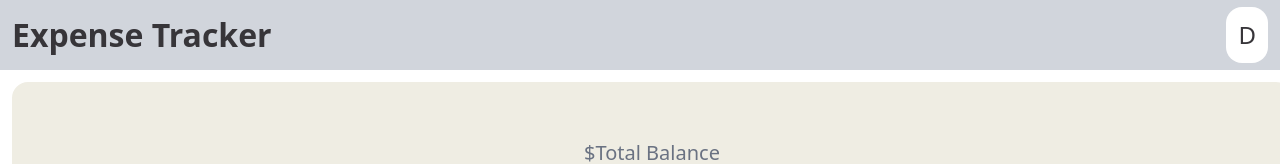
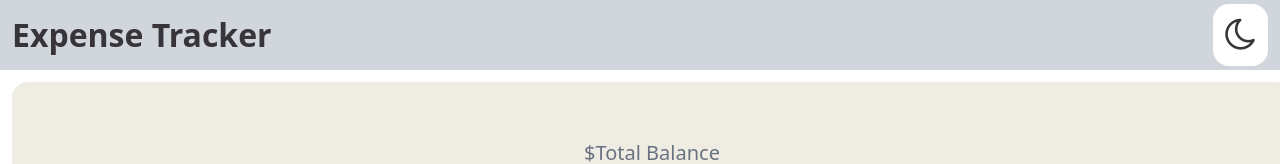
Before and after one commit to codewithfitse/ExpenseTracker, a React (Vite) app in the folder Frontend/: page /Home in a window 1280 px wide. Shown: the top 164 px of the page. Built offline with nearby package versions, Linux system fonts and the light colour scheme.

Commit message:
WORKING ON CALUCULATE INPUT

```diff
--- a/Frontend/index.html
+++ b/Frontend/index.html
@@ -4,7 +4,7 @@
     <meta charset="UTF-8" />
     <link rel="icon" type="image/svg+xml" href="/vite.svg" />
     <meta name="viewport" content="width=device-width, initial-scale=1.0" />
-    <script src='https://kit.fontawesome.com/a076d05399.js' crossorigin='anonymous'></script>
+<link rel="stylesheet" href="https://cdnjs.cloudflare.com/ajax/libs/font-awesome/4.7.0/css/font-awesome.min.css">
     <title>Vite + React</title>
   </head>
   <body>
--- a/Frontend/src/page/Home.jsx
+++ b/Frontend/src/page/Home.jsx
@@ -52,7 +52,11 @@ export const Home = () => {
             className="w-fit h-fit p-3 text-2xl rounded-2xl bg-primary dark:bg-primary-dark"
             onClick={toogle}
           >
-            {isDark ? "L" : "D"}
+            {isDark ? (
+              <i className="fa fa-sun-o !text-[36px] !text-accent"></i>
+            ) : (
+              <i className="fa fa-moon-o !text-[36px] text-primary-dark"></i>
+            )}
           </button>
         </header>
         <main className="w-full h-full">
```
